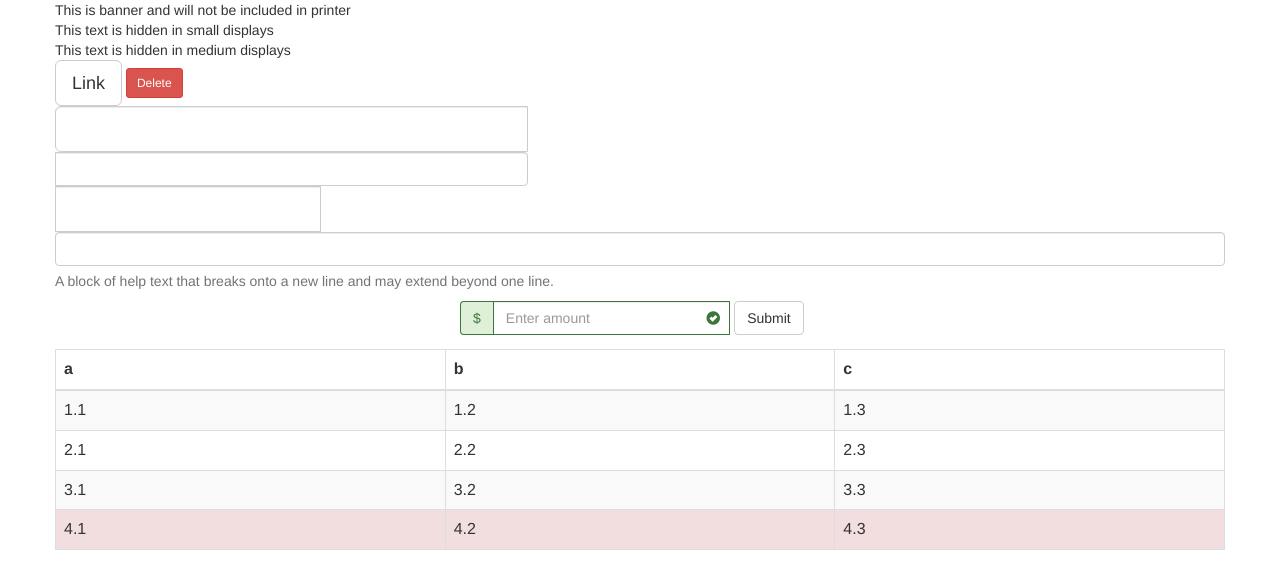
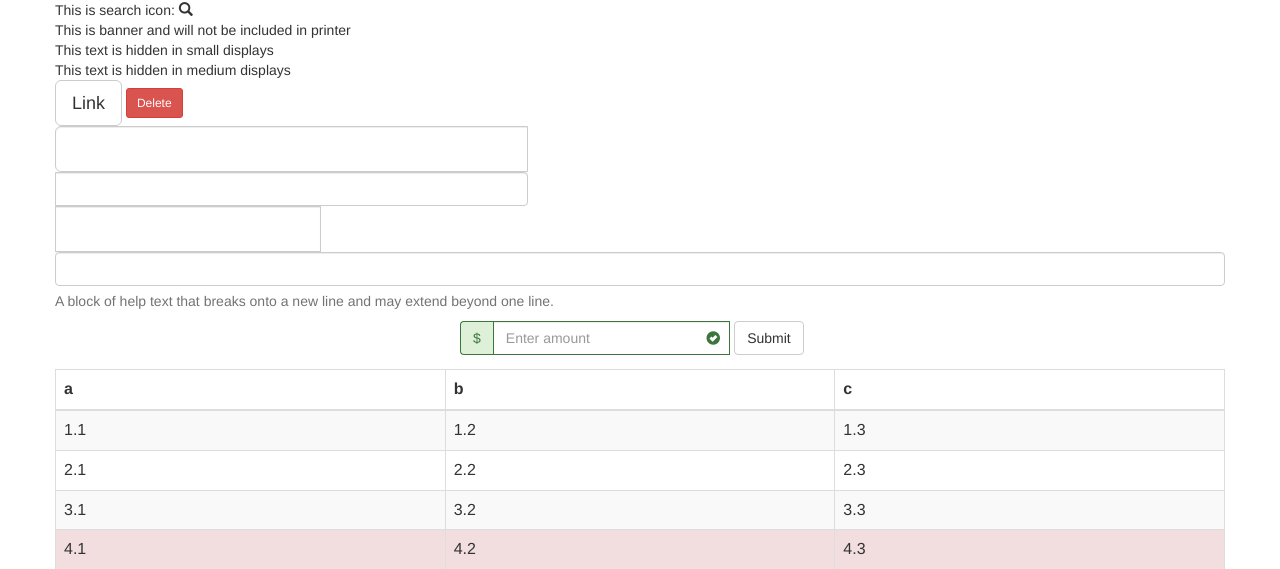
Before and after one commit to slaviber/CyberProgramming, a web app: page / in a window 1280 px wide. Shown: the top 569 px of the page. Run offline with its HTML, style and script files only (its server is not run), Linux system fonts and the light colour scheme; data that the repository does not hold is empty.

Commit message:
How to use icons

```diff
--- a/05_SampleBootstrap/WebContent/index.html
+++ b/05_SampleBootstrap/WebContent/index.html
@@ -9,6 +9,11 @@
 
 <body>
 	<div class="container">
+		<div class="row">
+			This is search icon:
+			<span class="glyphicon glyphicon-search"
+				aria-hidden="true"></span>
+		</div>
 		<div class="row hidden-print">
 			This is banner and will not be included in printer
 		</div>
```
